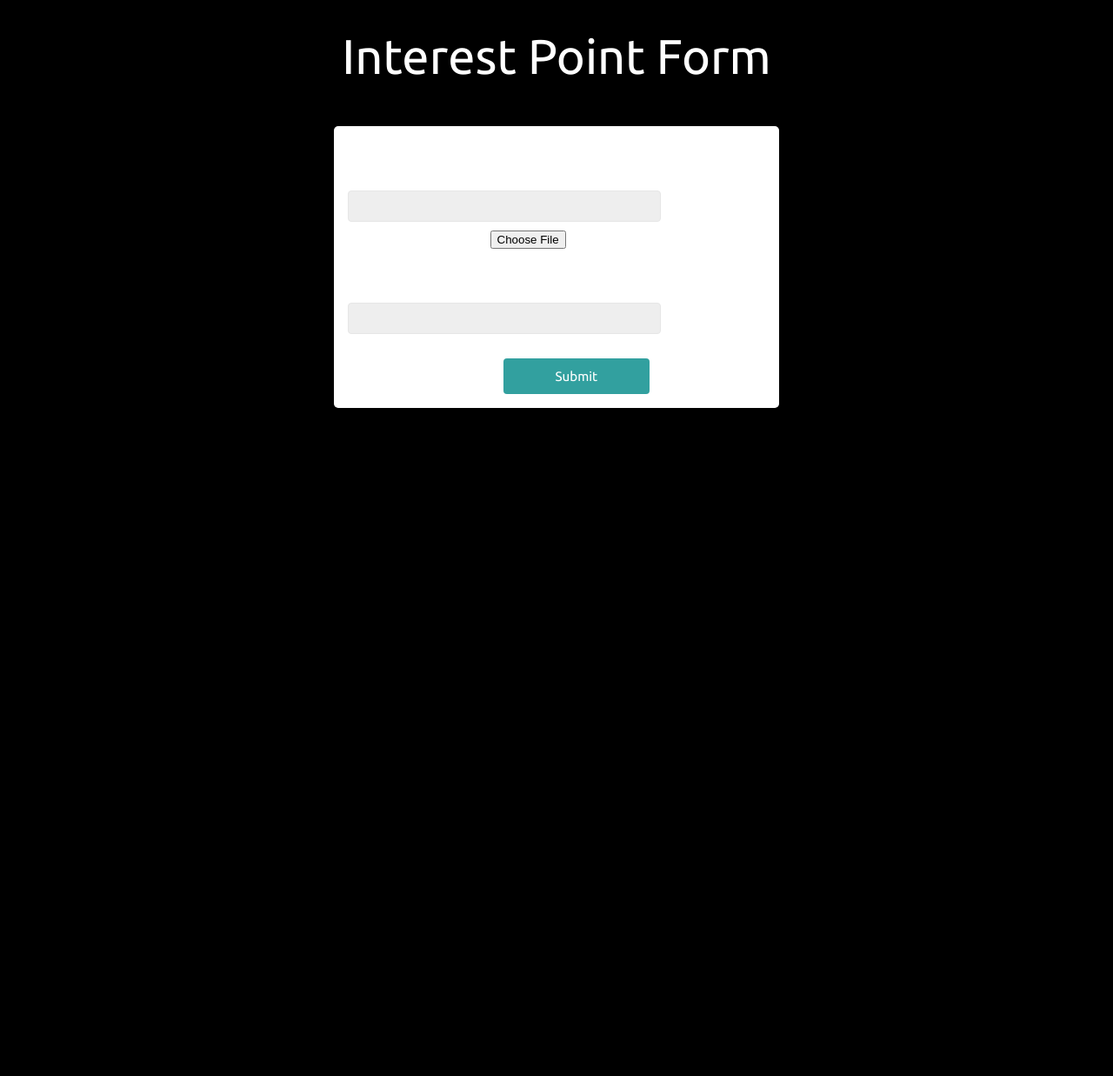
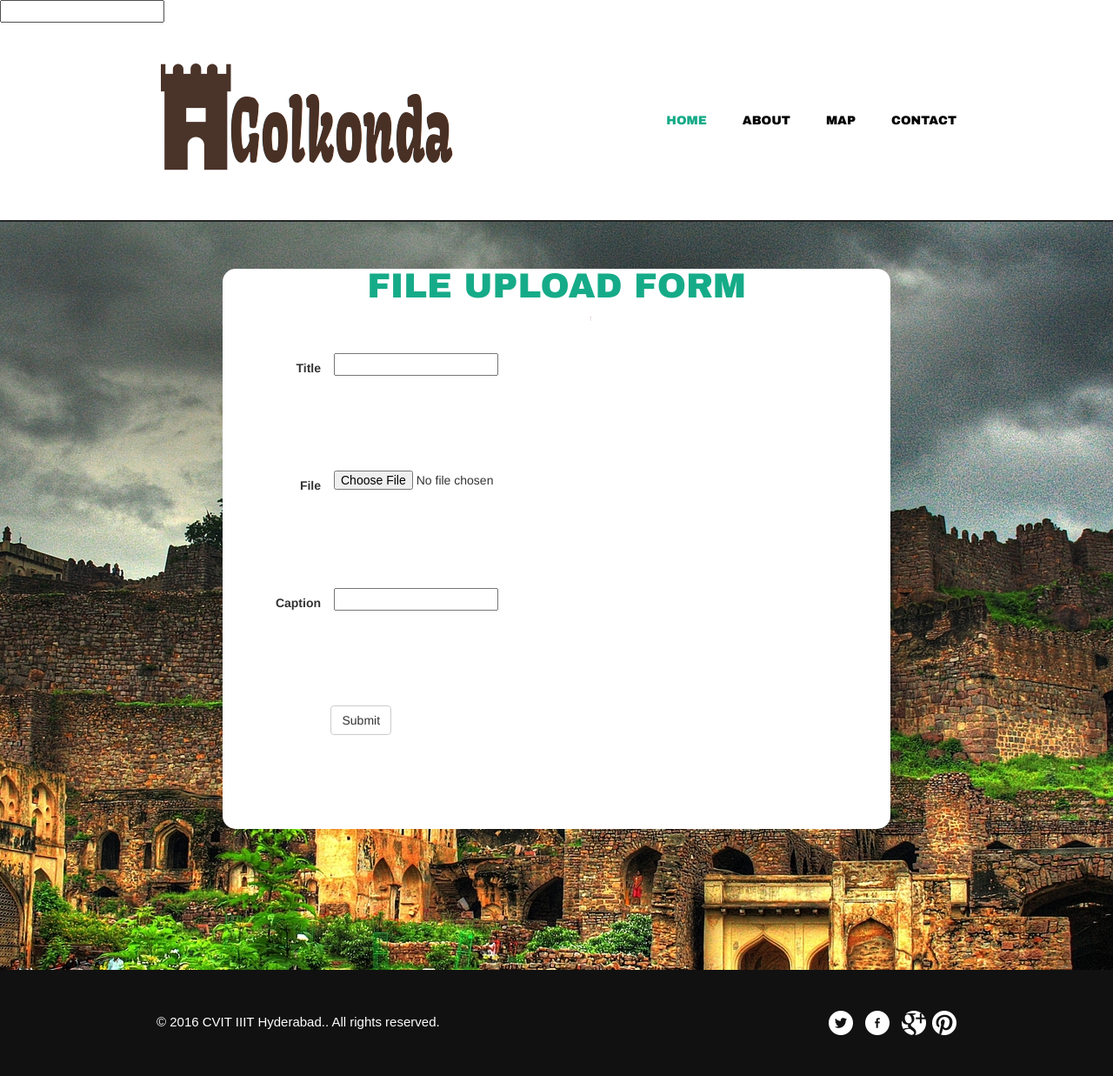
Before and after one commit to jerinphilip/heritage-framework, a Django app: template world/templates/uploadFile.html in a window 1280 px wide. Shown: the whole page at 87% size. Before the commit the page ends 469 px from the top, so only its background shows below. Run offline with Django 3.2, Linux system fonts and the light colour scheme; the template is opened without the code that fills it, so the values that code supplies are empty, except form fields; tables that the repository leaves empty hold one stand-in row (values such as "Sample post"); form fields are guessed from the names that the template uses; some libraries are stand-ins or nearby versions.

Commit message:
forms UI fixed

```diff
--- a/world/templates/uploadFile.html
+++ b/world/templates/uploadFile.html
@@ -1,69 +1,121 @@
+<!doctype html>
 
 <html>
 <head>
-<script type="text/javascript" src="/static/js/slideshow.js"></script>
-<link rel="stylesheet" href="/static/slideshow.css"></link>
-<link rel="stylesheet" href="/static/css/formstyle.css" type="text/css" media="all"></link>
-<meta http-equiv="Content-Type" content="text/html; charset=utf-8" />
-<meta name="viewport" content="width=device-width, initial-scale=1, maximum-scale=1">
-<meta http-equiv="Content-Type" content="text/html; charset=utf-8" />
-<link href='//fonts.googleapis.com/css?family=Ubuntu:400,300,300italic,400italic,500,500italic,700,700italic' rel='stylesheet' type='text/css'>
-<!-- <link rel="stylesheet" href="http://maxcdn.bootstrapcdn.com/bootstrap/3.3.7/css/bootstrap.min.css"> -->
+	<meta charset="UTF-8">
+	<link rel="stylesheet" href="http://maxcdn.bootstrapcdn.com/bootstrap/3.3.7/css/bootstrap.min.css">
 	<script src="https://ajax.googleapis.com/ajax/libs/jquery/1.12.4/jquery.min.js"></script>
 	<script src="http://maxcdn.bootstrapcdn.com/bootstrap/3.3.7/js/bootstrap.min.js"></script>
-</head>
+	<meta name="viewport" content="width=device-width, initial-scale=1.0">
+	<title> Golkonda Fort </title>
+	<link rel="stylesheet" href="/static/css/style.css" type="text/css">
+	<link rel="stylesheet" type="text/css" href="/static/css/mobile.css">
+	<script src="/static/js/mobile.js" type="text/javascript"></script>
+	{{form.meida}}
+
 	<style>
-input[type=text], select {
-    width: 100%;
-    padding: 12px 20px;
-    margin: 8px 0;
-    display: inline-block;
-    border: 1px solid #ccc;
-    border-radius: 4px;
-    box-sizing: border-box;
-}
-
-input[type=submit] {
-    width: 100%;
-    background-color: #4CAF50;
-    color: white;
-    padding: 14px 20px;
-    margin: 8px 0;
-    border: none;
-    border-radius: 4px;
-    cursor: pointer;
-}
-
-input[type=submit]:hover {
-    background-color: #45a049;
+	.form-control-inline {
+    width: 80%;
+    display: inline;
 	}
 	</style>
+</head>
+<body>
+	<div id="page">
+		<div id="header">
+			<div id="navigation">
+				<span id="mobile-navigation">&nbsp;</span>
+				<a href="" class="logo"><img src="/static/images/logo.png" alt=""></a>
+				<ul id="menu">
+					<li class="selected">
+						<a href="/">Home</a>
+					</li>
+					<li>
+						<a href="/about/">About</a>
+					</li>
+					<li>
+						<a href="/map/">Map</a>
 
-	<body>
+					</li>
+					<li>
+						<a href="/contact/">Contact</a>
+					</li>
+				</ul>
+			</div>
+		</div>
+
+		<div id="body" class="home">
 			<div class="header">
-			<h1>Interest Point Form</h1>
+
 		</div>
 		<div class="main">
 				<div class="main-section">
-					<div class="login-form">
-						<form action ="/uploadFile/" method ="post" enctype="multipart/form-data" >
+
+					<div class="container">
+
+						<form action ="/uploadFile/" class="form-horizontal" style="background-color:#FFFFFF; width: 60%; margin:0 auto; solid; border-radius: 15px;" method ="post" enctype="multipart/form-data" >
+							<h1>File Upload Form</h1>
+							<p></p>
+
 							{% csrf_token %}
-							<p align ="left"> Interest Point </p>
+							{% load widget_tweaks %}
+
+							<div class="form-group">
+								<div class="col-sm-2">
+		      					<label class="control-label col-sm-2" for="email">Title</label>
 		      						{{form.interest_point}}
-							<br><br><br>
-							Upload Files:&nbsp;
+		      					</div>
+		    				</div>
+
+		    				<div class="form-group">
+		    				<div class="col-sm-2">
+		      					<label class="control-label col-sm-2" for="email">File</label>
 		      						{{form.image}}
-							<br><br><br>
-							<p align ="left">Image/File Caption</p>
+		      						<!-- {% render_field form.image %} -->
 
-							{{form.caption}}
-							<br><br><br><br>
-							<input value = "submit" type ="submit" class="btn btn-default"/>
+		      					</div>
+		    				</div>
+
+		    				<div class="form-group">
+		      					<div class="col-sm-2">
+		      					<label class="control-label col-sm-2" for="email">Caption</label>
+		      						<!-- {{form.caption}} -->
+		      						{% render_field form.caption class+="form-control-inline input-normal"%}
+
+		      					</div>
+		    				</div>
+
+
+		    				<div class="form-group">
+		      					<div class="col-sm-offset-2 col-sm-10">
+		      					&nbsp;&nbsp;&nbsp;&nbsp;&nbsp;&nbsp;&nbsp;&nbsp;&nbsp;&nbsp;&nbsp;&nbsp;&nbsp;&nbsp;&nbsp;&nbsp;&nbsp;&nbsp;&nbsp;&nbsp;&nbsp;&nbsp;&nbsp;&nbsp;&nbsp;&nbsp;&nbsp;&nbsp;&nbsp;&nbsp;&nbsp;
+		        					<input type="submit" value= "Submit" style ="position: relative; align: right" class="btn btn-default"></input>
+		      					</div>
+		    				</div>
+
+
 						</form>
+
+					</div>
+
 				</div>
 			</div>
 		</div>
 
-
+		<div id="footer">
+			<div>
+				<div class="connect">
+					<a href="/static/#" class="twitter">twitter</a>
+					<a href="/static/#" class="facebook">facebook</a>
+					<a href="/static/#" class="googleplus">googleplus</a>
+					<a href="/static/#" class="pinterest">pinterest</a>
+				</div>
+				<p>&copy; 2016 CVIT IIIT Hyderabad.. All rights reserved.</p>
+			</div>
+		</div>
+	</div>
 </body>
 </html>
+
+<html>
+<head>
```
Also changed, not shown: world/templates/form.html (+5 -5 lines), world/uploads/HY14GOLCONDA02_1115647g.jpg (added), world/uploads/IMG_20160227_034054156_JFR7lre.jpg (added). Lines whose indentation alone changed are shown as unchanged.
